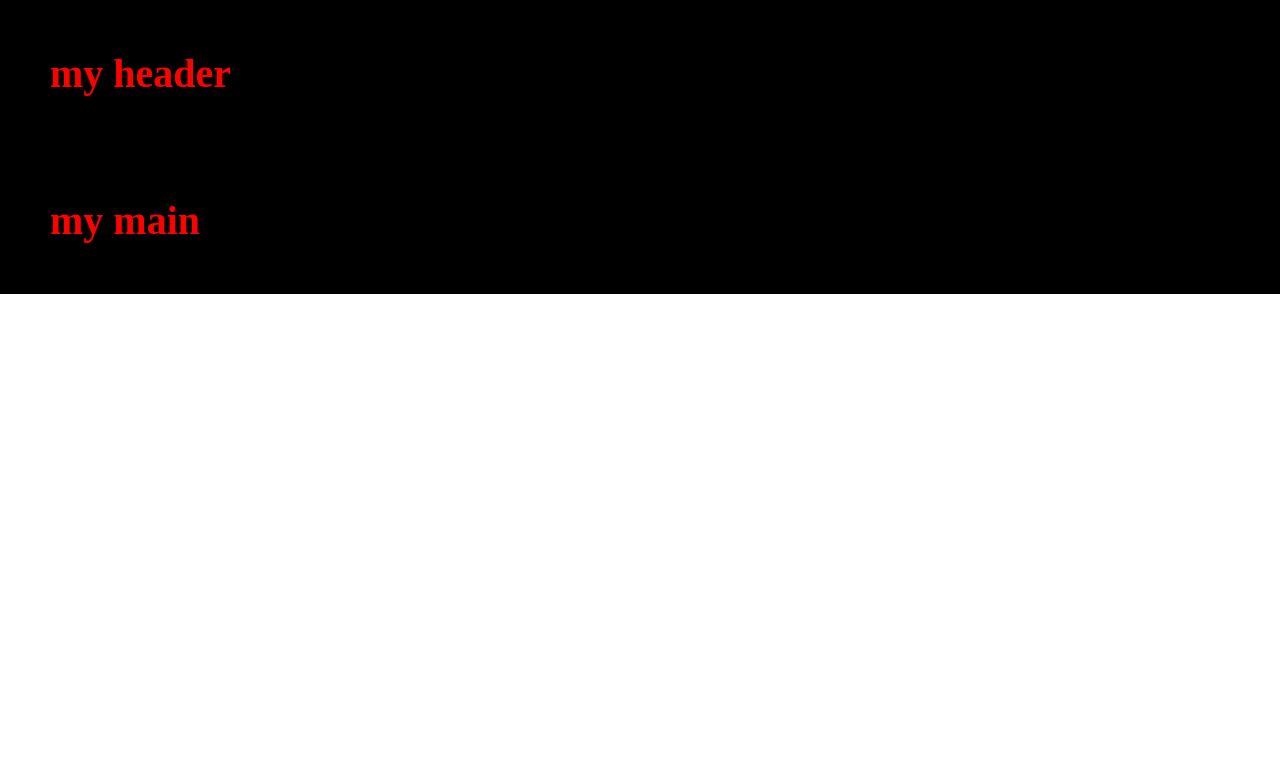
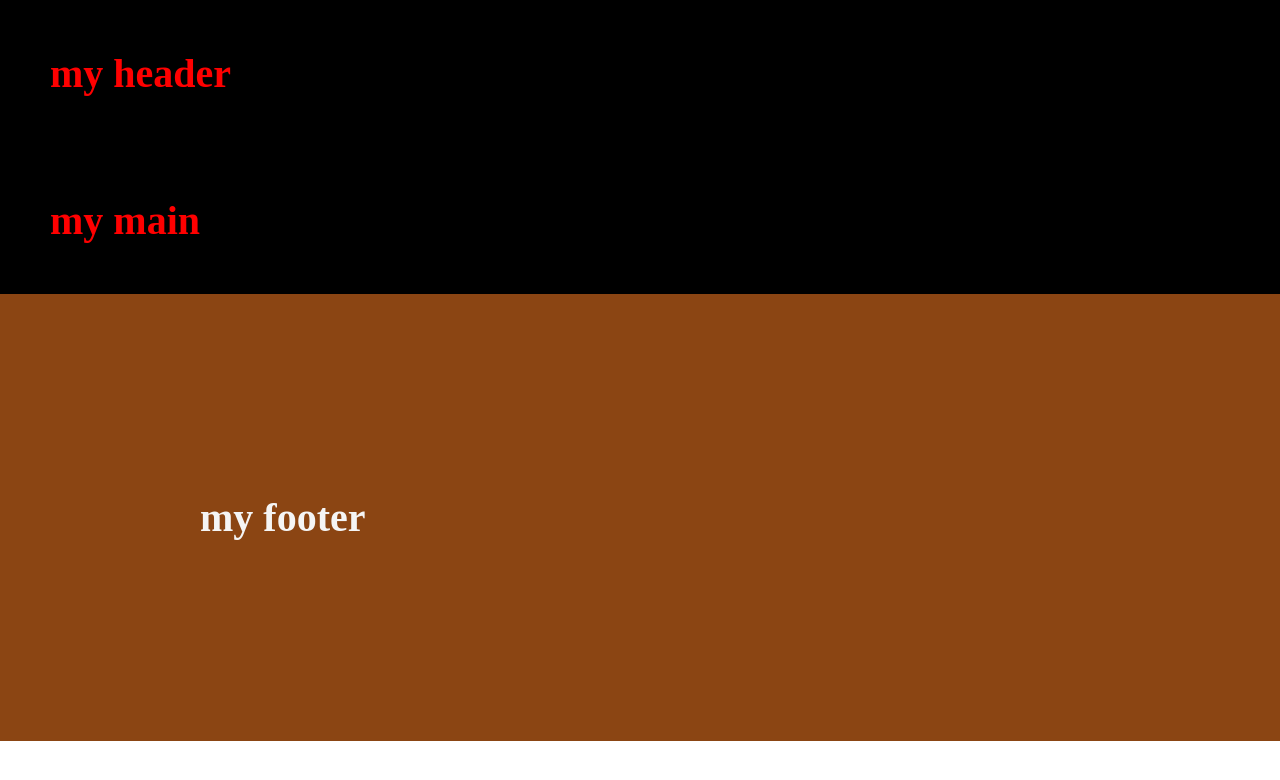
Before and after one commit to osmannejad/git-project-one, a plain HTML site: page index.html in a window 1280 px wide. Drawn offline with Linux system fonts and the light colour scheme.

Commit message:
make footer

```diff
--- a/index.html
+++ b/index.html
@@ -20,5 +20,12 @@
 
 </main>
 
+
+<footer>
+
+<h1>my footer</h1>
+
+</footer>
+
 </body>
 </html>
--- a/style.css
+++ b/style.css
@@ -25,3 +25,13 @@ background-color: black;
 color: red;
 box-sizing: border-box;
 }
+
+
+footer {
+
+ width: 100%;
+ padding: 200px;
+ background-color: saddlebrown;
+ color: whitesmoke;
+box-sizing: border-box;
+}
```
